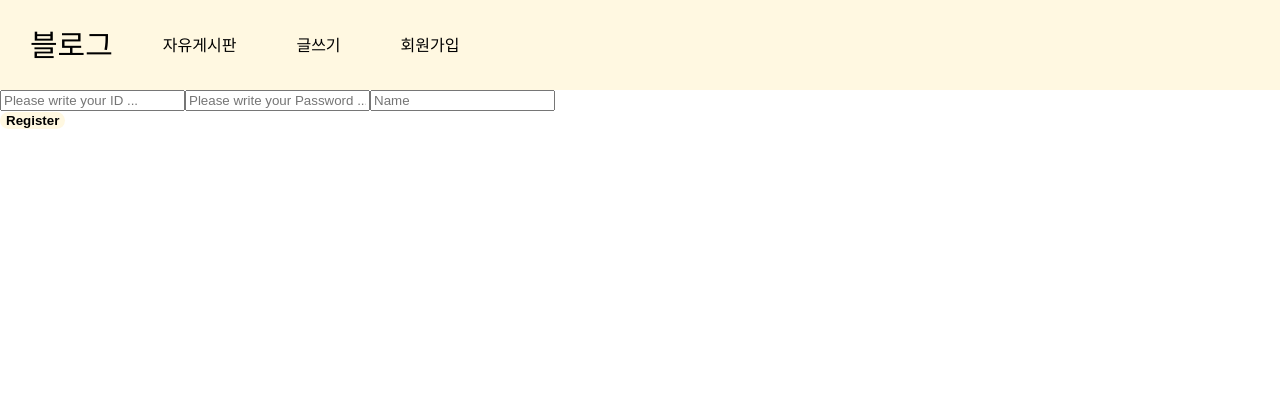
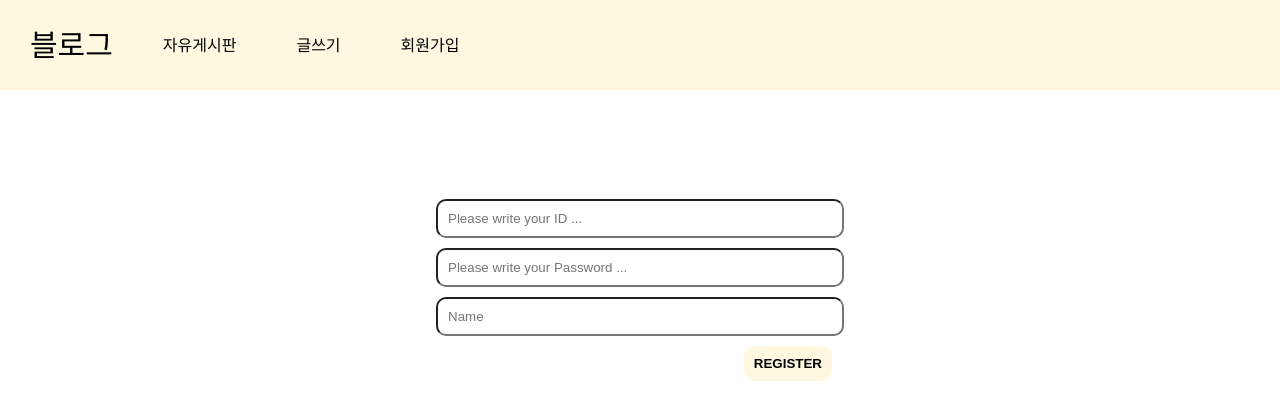
Before and after one commit to hhw12409/Free-Board, a React (Create React App) app: page /register in a window 1280 px wide. Shown: the top 420 px of the page. Built offline with nearby package versions, Linux system fonts and the light colour scheme.

Commit message:
Style : styling register page

```diff
--- a/src/App.css
+++ b/src/App.css
@@ -127,3 +127,31 @@ button:hover {
   padding: var(--padding-small);
   text-transform: uppercase;
 }
+
+/* Register-page */
+.register-form {
+  display: flex;
+  flex-direction: column;
+  align-items: center;
+  justify-content: center;
+  height: 50vh;
+  width: 100%;
+}
+
+.register-form > input {
+  width: 30%;
+  padding: var(--padding-small);
+  margin-bottom: var(--margin-small);
+  border-radius: var(--margin-small);
+}
+
+.register-form > div {
+  width: 30%;
+  display: flex;
+  justify-content: flex-end;
+}
+
+.register-form > div > button {
+  padding: var(--padding-small);
+  text-transform: uppercase;
+}
```
